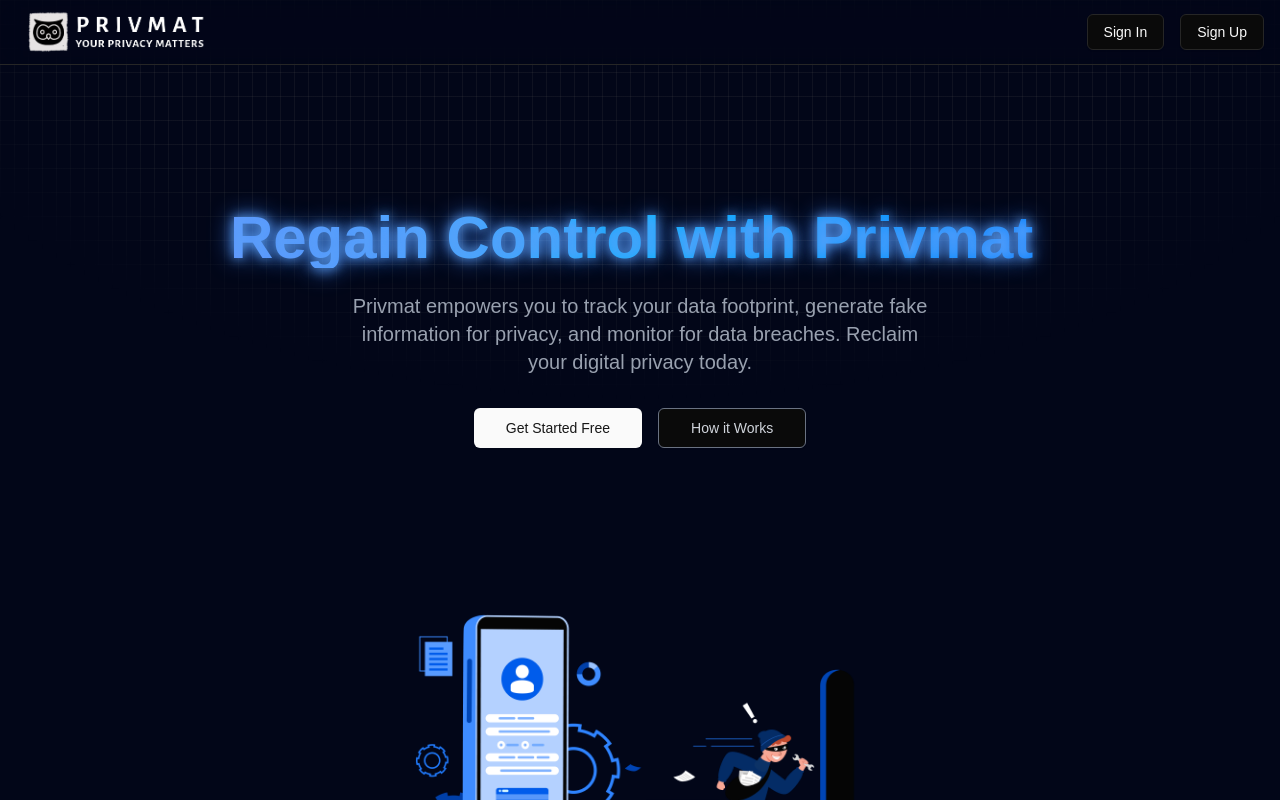
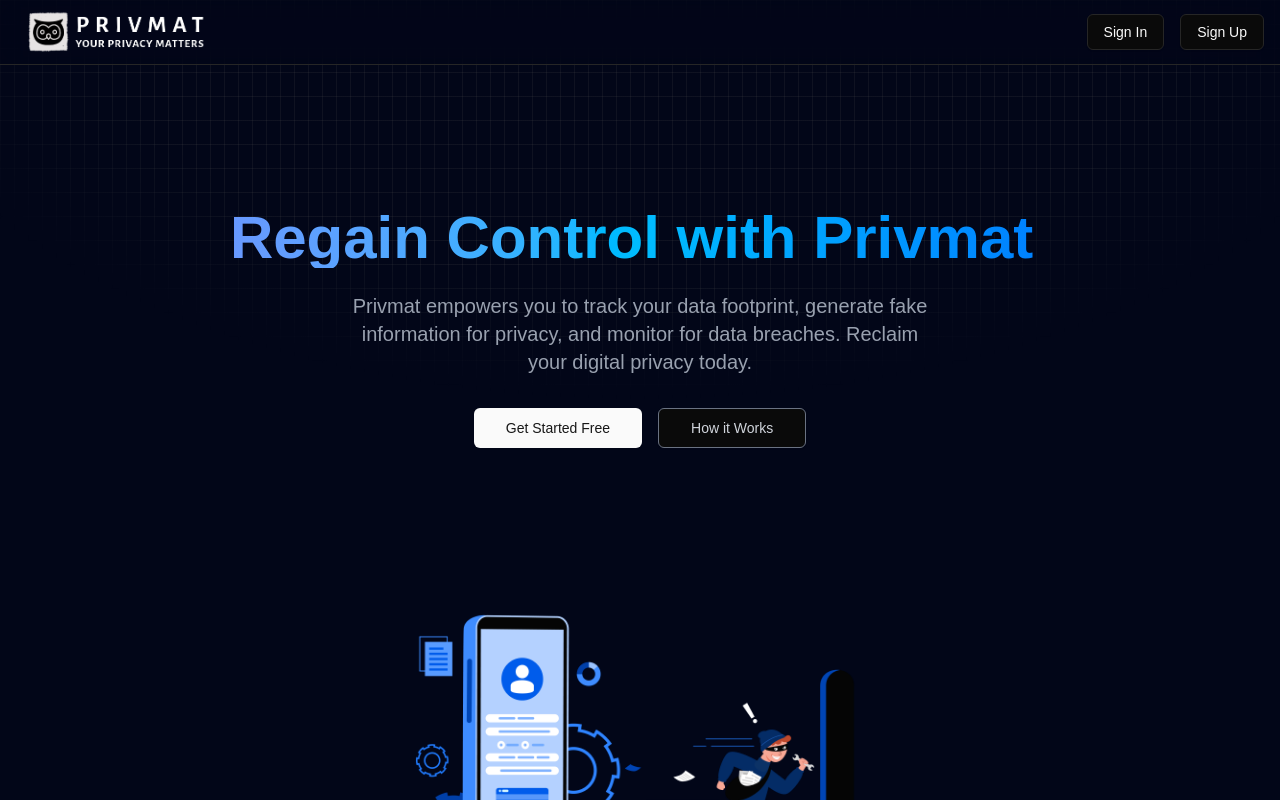
Before and after one commit to Yashraj8959/privmat, a Next.js app: page / in a window 1280 px wide. Shown: the top 800 px of the page. Built offline with nearby package versions, Linux system fonts and the light colour scheme; no server answers.

Commit message:
Remove text glow animation from HeroSection for improved clarity

```diff
--- a/components/Hero.jsx
+++ b/components/Hero.jsx
@@ -17,7 +17,7 @@
             initial={{ opacity: 0, y: 30 }}
             animate={{ opacity: 1, y: 0 }}
             transition={{ duration: 1 }}
-            className="text-4xl font-extrabold md:text-5xl lg:text-6xl text-transparent bg-clip-text bg-gradient-to-r from-indigo-400 via-sky-400 to-blue-600 animate-text-glow"
+            className="text-4xl font-extrabold md:text-5xl lg:text-6xl text-transparent bg-clip-text bg-gradient-to-r from-indigo-400 via-sky-400 to-blue-600 "
           >
             <TypeAnimation
               sequence={[
```
